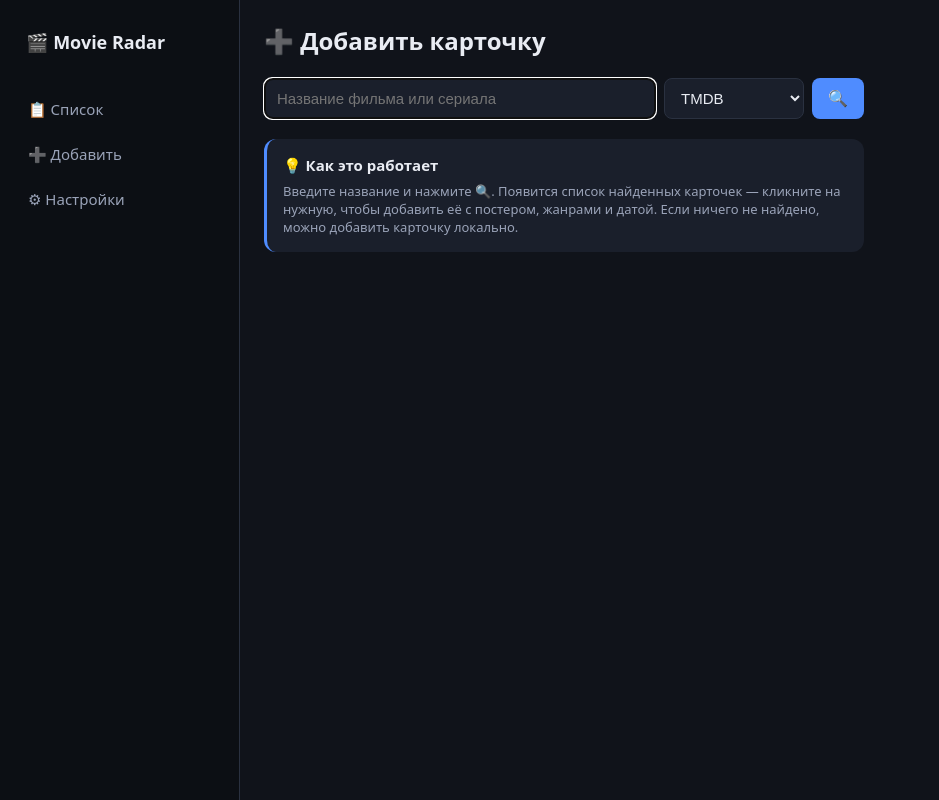
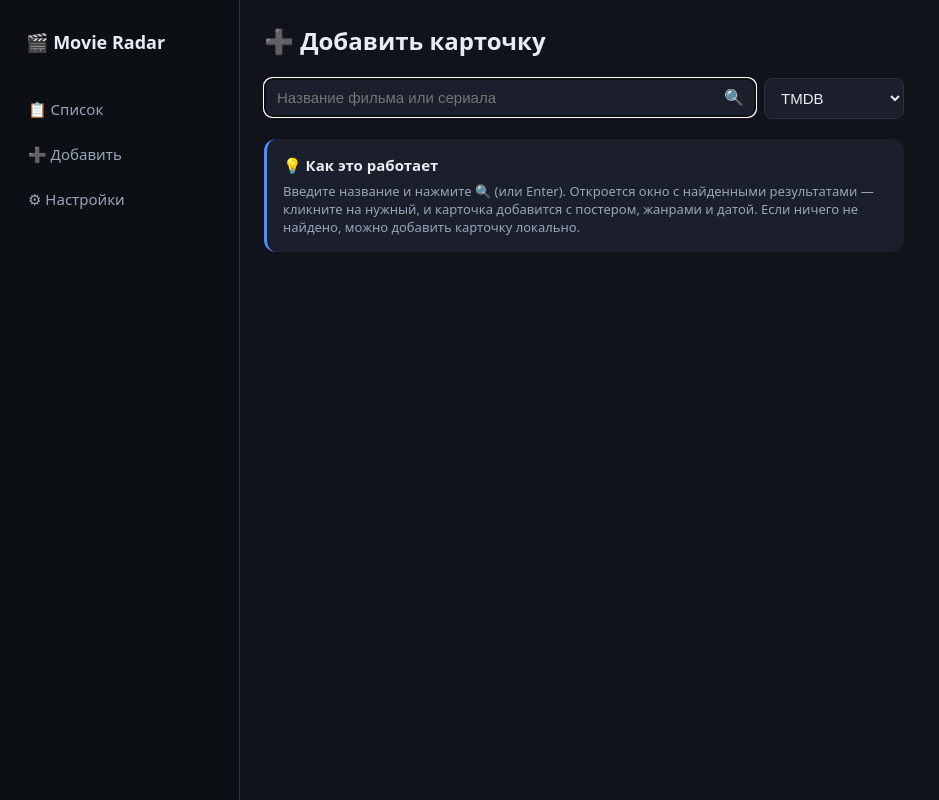
Before and after one commit to Sierra56/movie-radar, a Python web app: template app/templates/add.html in a window 1280 px wide. Shown: the whole page, without its empty margins (0-939 px from the left). Run offline with Jinja, Linux system fonts and the light colour scheme; the template is opened without the code that fills it: most values are stand-ins (such as "Sample title", 1, 10 or a date in 2020).

Commit message:
edited search logic

```diff
--- a/app/templates/add.html
+++ b/app/templates/add.html
@@ -6,21 +6,40 @@
     .search-row {
         display: flex;
         gap: 8px;
-        max-width: 600px;
+        max-width: 640px;
         margin-bottom: 12px;
     }
 
-    .search-row input[type=text] {
+    .search-input-wrap {
+        position: relative;
         flex: 1;
+    }
+
+    .search-input-wrap input {
+        width: 100%;
+        padding-right: 44px;
+    }
+
+    .search-icon {
+        position: absolute;
+        right: 6px;
+        top: 50%;
+        transform: translateY(-50%);
+        background: none;
+        border: none;
+        cursor: pointer;
+        padding: 6px;
+        font-size: 16px;
+        line-height: 1;
+        color: var(--text-muted);
+    }
+
+    .search-icon:hover {
+        color: var(--accent);
     }
 
     .search-row select {
         width: 140px;
-    }
-
-    .btn-search {
-        padding: 10px 16px;
-        font-size: 16px;
     }
 
     .search-status {
@@ -120,7 +199,7 @@
         border-radius: 12px;
         margin-top: 20px;
         border-left: 3px solid var(--accent);
-        max-width: 600px;
+        max-width: 640px;
     }
 
     .info-box h3 {
@@ -141,7 +220,10 @@
 {% if message %}<p class="message">{{ message }}</p>{% endif %}
 
 <div class="search-row">
-    <input type="text" id="search-title" placeholder="Название фильма или сериала" autofocus>
+    <div class="search-input-wrap">
+        <input type="text" id="search-title" placeholder="Название фильма или сериала" autofocus>
+        <button class="search-icon" onclick="doSearch()" title="Поиск в OMDB/TMDB">🔍</button>
+    </div>
     <select id="search-source">
         {% for s in sources %}
         <option value="{{ s }}" {% if s==default_source %}selected{% endif %}>
@@ -149,10 +231,7 @@
         </option>
         {% endfor %}
     </select>
-    <button class="btn-search" onclick="doSearch()" title="Поиск">🔍</button>
 </div>
-
-<div id="search-results"></div>
 
 <div class="local-add" id="local-add">
     <h3>Добавить локально (без поиска в API)</h3>
@@ -171,9 +250,22 @@
 
 <div class="info-box">
     <h3>💡 Как это работает</h3>
-    <p>Введите название и нажмите 🔍. Появится список найденных карточек — кликните на нужную,
-        чтобы добавить её с постером, жанрами и датой. Если ничего не найдено, можно добавить
-        карточку локально.</p>
+    <p>Введите название и нажмите 🔍 (или Enter). Откроется окно с найденными результатами —
+        кликните на нужный, и карточка добавится с постером, жанрами и датой. Если ничего не
+        найдено, можно добавить карточку локально.</p>
+</div>
+
+<!-- Модальное окно результатов поиска -->
+<div class="modal-overlay" id="search-modal">
+    <div class="modal">
+        <div class="modal-header">
+            <h3>Выберите результат</h3>
+            <button class="modal-close" onclick="closeModal()" title="Закрыть">×</button>
+        </div>
+        <div class="modal-body" id="modal-results">
+            <p class="modal-loading">Идёт поиск...</p>
+        </div>
+    </div>
 </div>
 {% endblock %}
 
@@ -185,15 +277,34 @@
         return div.innerHTML;
     }
 
+    function openModal() {
+        document.getElementById('search-modal').classList.add('open');
+    }
+
+    function closeModal() {
+        document.getElementById('search-modal').classList.remove('open');
+    }
+
+    // Закрытие модалки по клику на фон
+    document.getElementById('search-modal').addEventListener('click', function (e) {
+        if (e.target === this) closeModal();
+    });
+
+    // Закрытие по Escape
+    document.addEventListener('keydown', function (e) {
+        if (e.key === 'Escape') closeModal();
+    });
+
     async function doSearch() {
         const q = document.getElementById('search-title').value.trim();
         const source = document.getElementById('search-source').value;
-        const resultsDiv = document.getElementById('search-results');
+        const resultsDiv = document.getElementById('modal-results');
         const localAdd = document.getElementById('local-add');
         if (!q) return;
 
-        resultsDiv.innerHTML = '<p class="search-status">Идёт поиск...</p>';
         localAdd.style.display = 'none';
+        resultsDiv.innerHTML = '<p class="modal-loading">Идёт поиск...</p>';
+        openModal();
 
         const formData = new FormData();
         formData.append('query', q);
@@ -204,7 +315,8 @@
             const data = await r.json();
             renderResults(data.candidates, q);
         } catch (e) {
-            resultsDiv.innerHTML = '<p class="search-status error">Ошибка поиска. Попробуйте ещё раз.</p>';
+            resultsDiv.innerHTML = '<p class="modal-loading">Ошибка поиска. Попробуйте ещё раз.</p>';
+            closeModal();
             showLocalAdd(q);
         }
     }
@@ -216,37 +328,37 @@
     }
 
     function renderResults(candidates, query) {
-        const resultsDiv = document.getElementById('search-results');
+        const resultsDiv = document.getElementById('modal-results');
         if (!candidates || !candidates.length) {
-            resultsDiv.innerHTML = '<p class="search-status">Ничего не найдено. Можно добавить локально.</p>';
-            showLocalAdd(query);
+            resultsDiv.innerHTML = '<p class="modal-loading">Ничего не найдено.</p>';
+            setTimeout(() => {
+                closeModal();
+                showLocalAdd(query);
+            }, 1200);
             return;
         }
         resultsDiv.innerHTML = '';
-        const grid = document.createElement('div');
-        grid.className = 'search-results';
         candidates.forEach(c => {
             const item = document.createElement('div');
-            item.className = 'search-item';
+            item.className = 'result-item';
             item.onclick = () => selectCandidate(c.external_id, c.source);
 
             const img = c.poster_url
                 ? `<img src="${c.poster_url}" alt="">`
                 : '<div class="no-poster">нет</div>';
-            const year = c.year ? ` (${c.year})` : '';
+            const year = c.year ? ` · ${c.year}` : '';
             const icon = c.type === 'series' ? '📺' : '🎬';
             const typeLabel = c.type === 'series' ? 'Сериал' : 'Фильм';
 
             item.innerHTML = `
       ${img}
-      <div class="search-item-info">
-        <div class="search-item-title">${icon} ${escapeHtml(c.title)}${year}</div>
-        <div class="search-item-type">${typeLabel}</div>
+      <div class="result-info">
+        <div class="result-title">${icon} ${escapeHtml(c.title)}</div>
+        <div class="result-meta">${typeLabel}${year}</div>
       </div>
     `;
-            grid.appendChild(item);
+            resultsDiv.appendChild(item);
         });
-        resultsDiv.appendChild(grid);
     }
 
     function selectCandidate(external_id, source) {
```
Also changed, not shown: other parts of app/templates/add.html (+80 -20 lines), app/templates/settings.html (+7 -5 lines).
